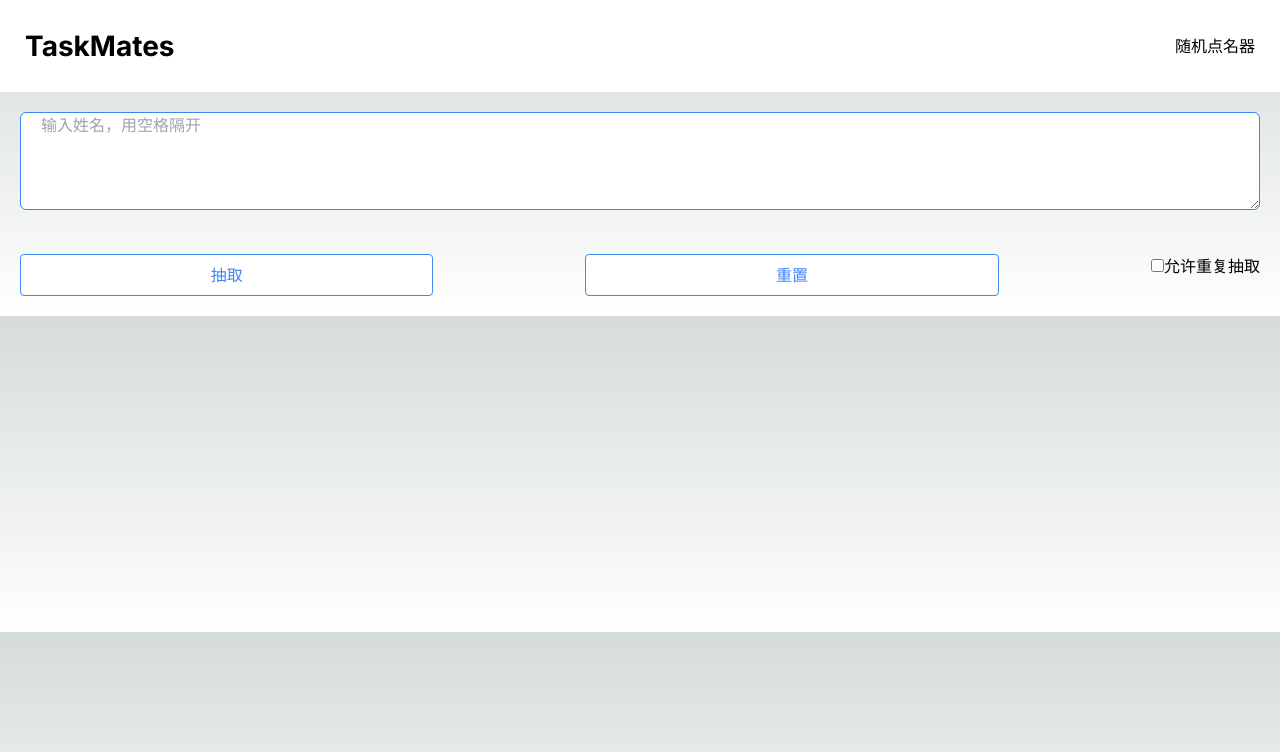
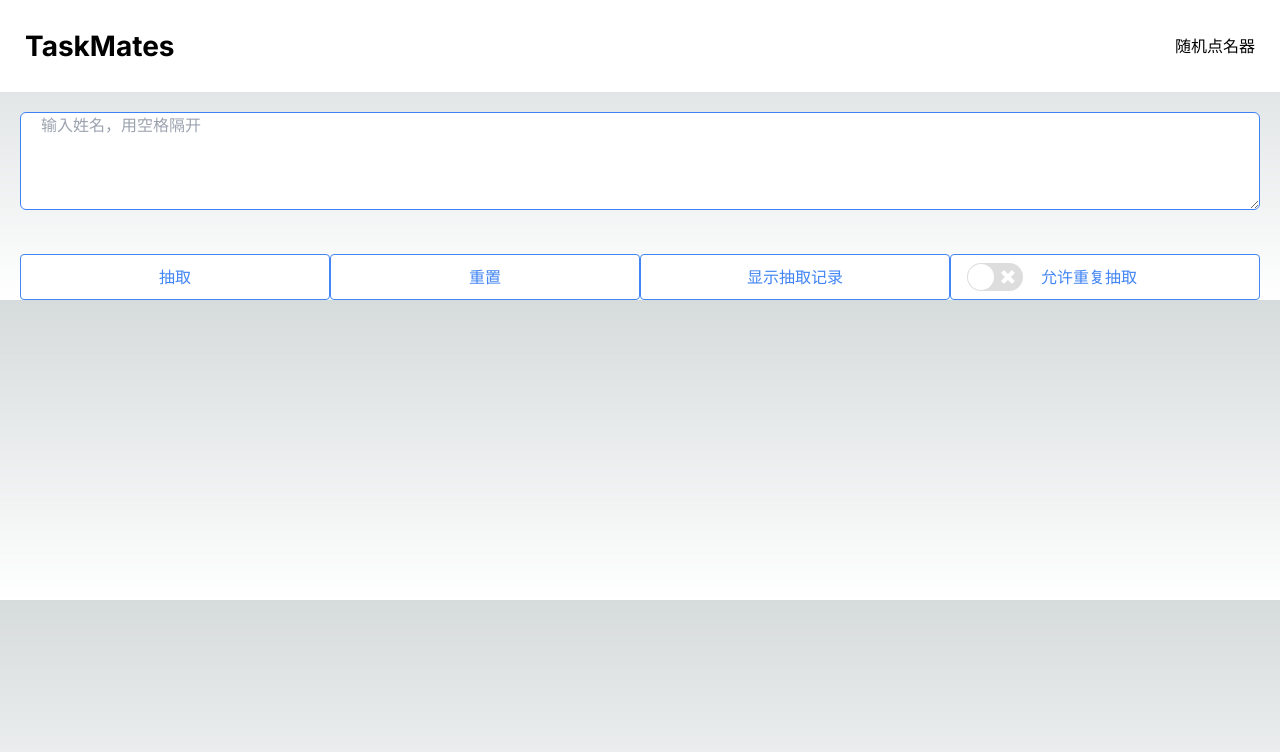
Before and after one commit to zhuyikun996/taskmates, a Next.js app: page / in a window 1280 px wide. Shown: the top 752 px of the page. Built offline with nearby package versions, Linux system fonts and the light colour scheme.

Commit message:
增加显示抽取记录按钮，优化允许重复抽取样式

```diff
--- a/app/page.tsx
+++ b/app/page.tsx
@@ -1,5 +1,6 @@
 'use client'
 import { ChangeEvent, useState } from "react";
+import Switch from "react-switch"; // 导入开关按钮组件
 
 export default function Home() {
   const [studentNames, setStudentNames] = useState("");
@@ -8,6 +9,7 @@ export default function Home() {
   const [allowRepeat, setAllowRepeat] = useState(false);
   const [showModal, setShowModal] = useState(false);
   const [modalContent, setModalContent] = useState("");
+  const [showHistory, setShowHistory] = useState(false); // 新增状态用于控制抽取记录的显示与隐藏
 
   const handleInputChange = (event: ChangeEvent<HTMLTextAreaElement>) => {
     setStudentNames(event.target.value);
@@ -54,6 +56,9 @@ export default function Home() {
   };
   const handleRepeatChange = () => {
     setAllowRepeat(!allowRepeat);
+  };
+  const handleHistoryToggle = () => {
+    setShowHistory(!showHistory); // 切换抽取记录显示状态
   };
 
   const findDuplicates = (arr: string | any[]) => {
@@ -202,32 +207,39 @@ export default function Home() {
       <div className="button-container">
         <button className="google-button" onClick={handleDraw}>抽取</button>
         <button className="google-button" onClick={handleReset}>重置</button>
-        <label>
-          <input
-            type="checkbox"
+        {/* 添加一个开关按钮，用于控制抽取记录的显示与隐藏 */}
+        <button className="google-button" onClick={handleHistoryToggle}>
+          {showHistory ? "隐藏抽取记录" : "显示抽取记录"}
+        </button>
+        <button className="google-button" onClick={handleRepeatChange}>
+          <div style={{ display: 'flex', alignItems: 'center' }}>
+            <Switch
               checked={allowRepeat}
               onChange={handleRepeatChange}
+              offColor="#dddddd" // 关闭状态颜色为灰色
+              onColor="#07C160" // 开启状态颜色
             />
-          允许重复抽取
-        </label>
+            <label style={{ marginLeft: 18 }}>允许重复抽取</label>
+          </div>
+        </button>
       </div>
 
+      {showHistory && (
         <div className="result-container">
-        {selectedStudent && <p>本次被点名的是：{selectedStudent}</p>}
             {history.length > 0 && (
               <div>
                 <br />
-              <h2>点名历史记录：</h2>
+                <h2>抽取记录：</h2>
                 <ul>
                   {history.map((student, index) => (
-                  <li key={index}>{student}</li>
+                    <li key={index}>{index+1}-{student}</li>
                   ))}
                 </ul>
                 <br />
               </div>
             )}
         </div>
-
+      )}
     </div>
   );
 }
```
Lines whose indentation alone changed are shown as unchanged.
